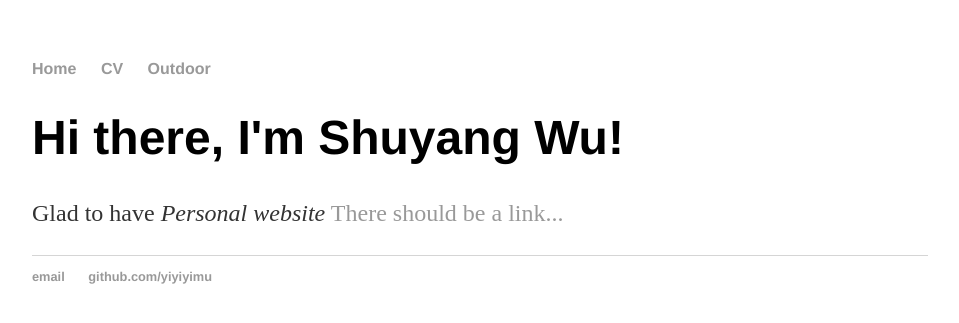
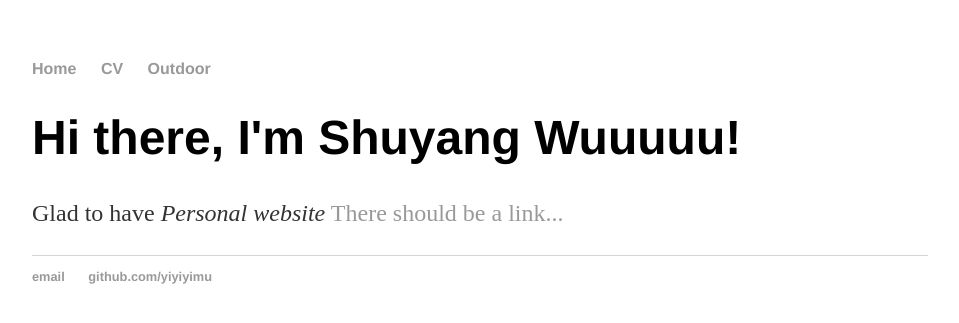
Before and after one commit to Yiyiyimu/yiyiyimu.github.io, a Jekyll site: the page built from index.html, in a window 1280 px wide. Shown: the top 323 px of the page, without its empty margins (160-1119 px from the left). Built offline with Jekyll 4.4.1, drawn with Linux system fonts in a browser that asks for light colours.

Commit message:
Update index.html

```diff
--- a/index.html
+++ b/index.html
@@ -3,6 +3,6 @@ layout: default
 title: Shuyang Wu
 ---
 <div class="blurb">
-	<h1>Hi there, I'm Shuyang Wu!</h1>
+	<h1>Hi there, I'm Shuyang Wuuuuu!</h1>
 	<p>Glad to have <em>Personal website</em> <a href="/about">There should be a link...</a></p>
 </div><!-- /.blurb -->
```
